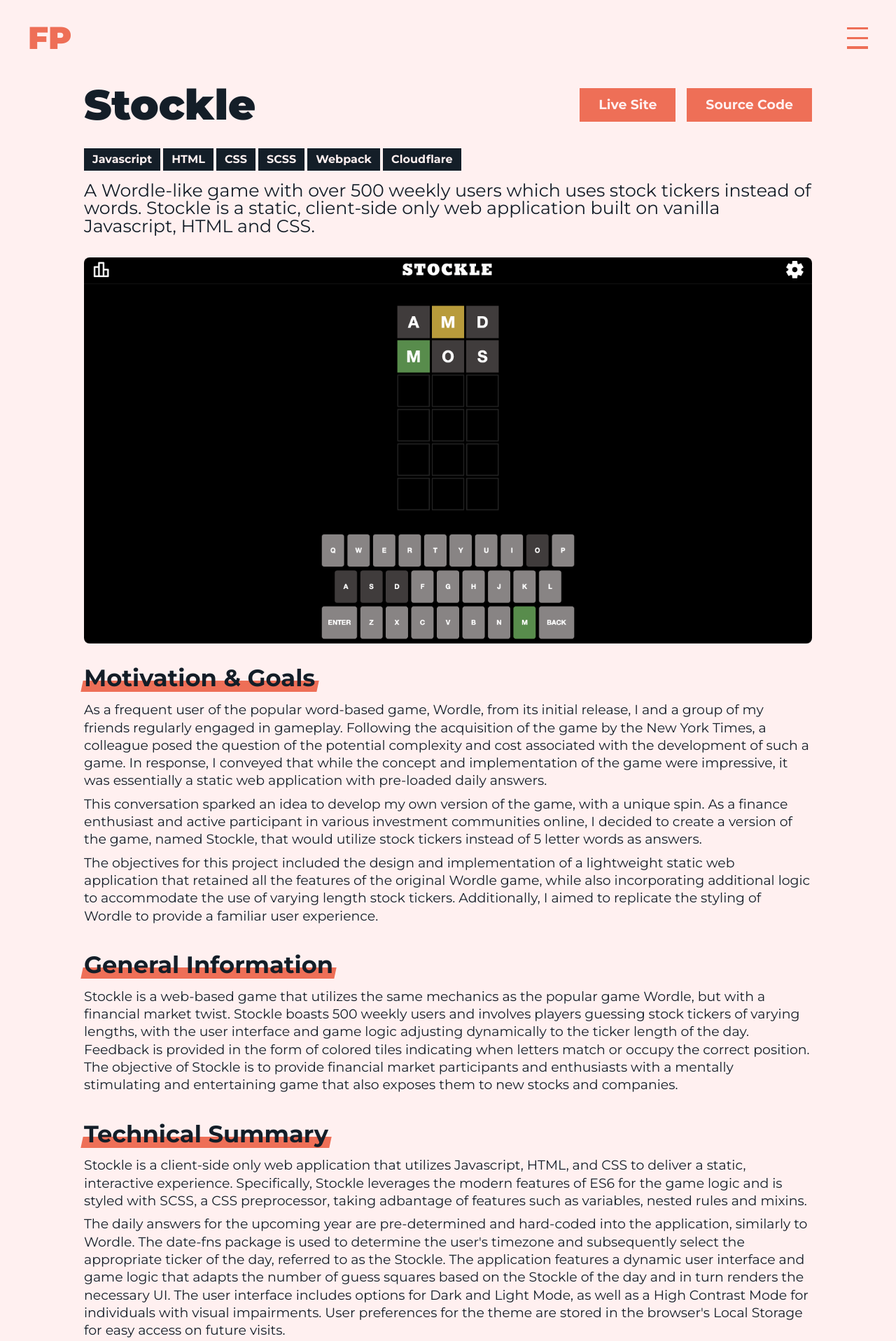
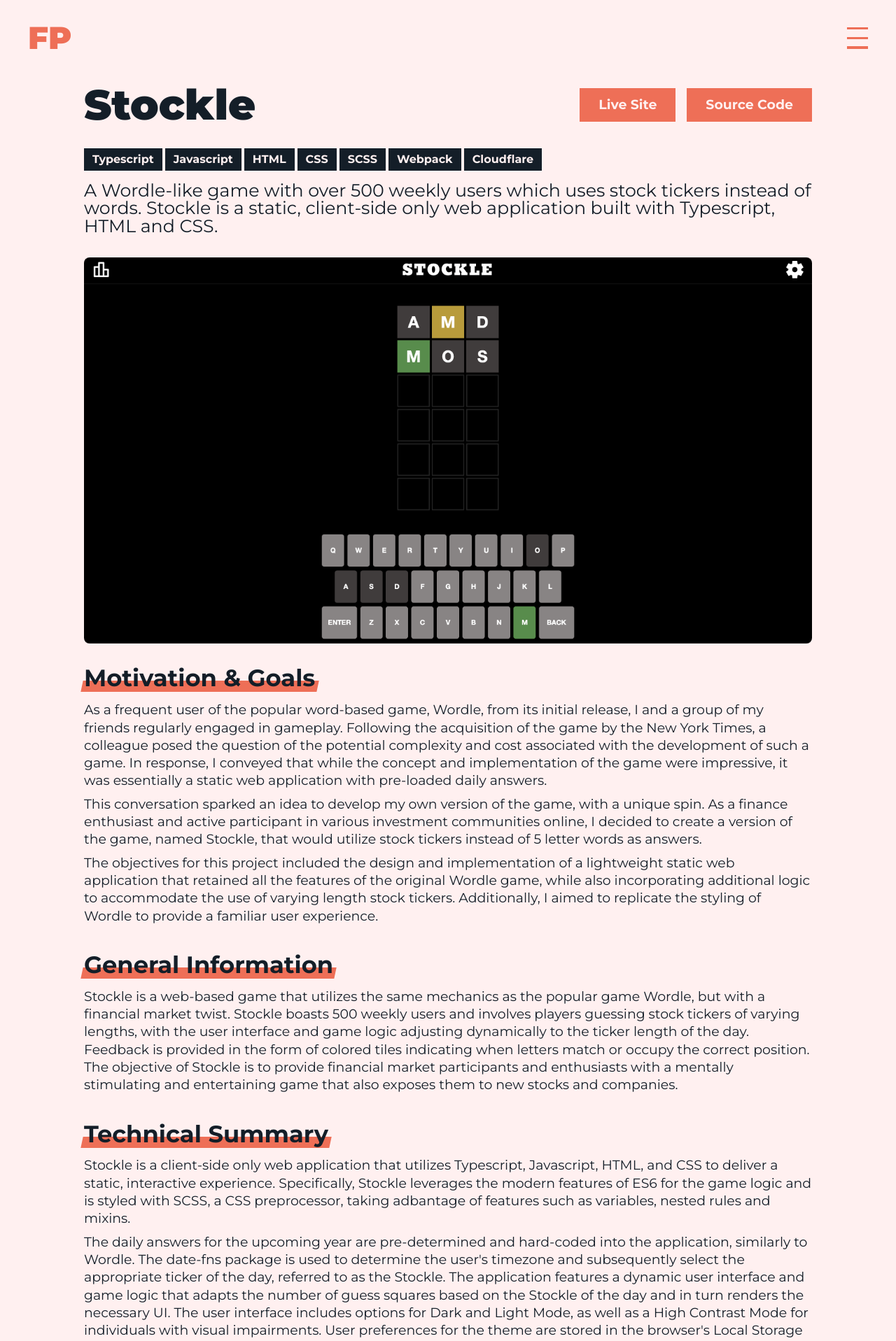
Before and after one commit to llleeeaaannn/portfolio, a React (Create React App) app: page /medicle in a window 1280 px wide. Shown: the top 1917 px of the page at 70% size. Built offline with nearby package versions, Linux system fonts and the light colour scheme.

Commit message:
Updated Stockle technologies in projhect data file

```diff
--- a/src/data/projectData.js
+++ b/src/data/projectData.js
@@ -19,12 +19,12 @@ const template = {
 const stockleData = {
   name: 'Stockle',
   type: 'Personal Project',
-  shortDescription: "A Wordle-like game with over 500 weekly users which uses stock tickers instead of words. Stockle is a static, client-side only web application built on vanilla Javascript, HTML and CSS.",
-  longDescription: "Stockle is a static, client-side-only web application built on vanilla Javascript, HTML, CSS and SCSS. Stockle was built to function almost identically to the popular game Wordle. Wordle is a web-based word game. Players have six attempts to guess a five-letter word, with feedback given for each guess in the form of coloured tiles indicating when letters match or occupy the correct position. Wordle has a single daily solution, with all players attempting to guess the same word. Stockle relies on the same concept but rather than using any five-letter word the potential answers are stock tickers of various lengths and the UI and game logic dynamically adjust to the ticker length of the day. The purpose of Stockle is to allow financial market participants and enthusiasts to play a fun and mentally stimulating stock market related game which also exposes them to new stocks and companies they were otherwise unaware of.",
-  technologies: ['Javascript', 'HTML', 'CSS', 'SCSS', 'Webpack', 'Cloudflare'],
+  shortDescription: "A Wordle-like game with over 500 weekly users which uses stock tickers instead of words. Stockle is a static, client-side only web application built with Typescript, HTML and CSS.",
+  longDescription: "Stockle is a static, client-side-only web application built on Typescript, HTML, CSS and SCSS. Stockle was built to function almost identically to the popular game Wordle. Wordle is a web-based word game. Players have six attempts to guess a five-letter word, with feedback given for each guess in the form of coloured tiles indicating when letters match or occupy the correct position. Wordle has a single daily solution, with all players attempting to guess the same word. Stockle relies on the same concept but rather than using any five-letter word the potential answers are stock tickers of various lengths and the UI and game logic dynamically adjust to the ticker length of the day. The purpose of Stockle is to allow financial market participants and enthusiasts to play a fun and mentally stimulating stock market related game which also exposes them to new stocks and companies they were otherwise unaware of.",
+  technologies: ['Typescript', 'Javascript', 'HTML', 'CSS', 'SCSS', 'Webpack', 'Cloudflare'],
   goals: ["As a frequent user of the popular word-based game, Wordle, from its initial release, I and a group of my friends regularly engaged in gameplay. Following the acquisition of the game by the New York Times, a colleague posed the question of the potential complexity and cost associated with the development of such a game. In response, I conveyed that while the concept and implementation of the game were impressive, it was essentially a static web application with pre-loaded daily answers.", "This conversation sparked an idea to develop my own version of the game, with a unique spin. As a finance enthusiast and active participant in various investment communities online, I decided to create a version of the game, named Stockle, that would utilize stock tickers instead of 5 letter words as answers.", "The objectives for this project included the design and implementation of a lightweight static web application that retained all the features of the original Wordle game, while also incorporating additional logic to accommodate the use of varying length stock tickers. Additionally, I aimed to replicate the styling of Wordle to provide a familiar user experience."],
   general: ["Stockle is a web-based game that utilizes the same mechanics as the popular game Wordle, but with a financial market twist. Stockle boasts 500 weekly users and involves players guessing stock tickers of varying lengths, with the user interface and game logic adjusting dynamically to the ticker length of the day. Feedback is provided in the form of colored tiles indicating when letters match or occupy the correct position. The objective of Stockle is to provide financial market participants and enthusiasts with a mentally stimulating and entertaining game that also exposes them to new stocks and companies."],
-  technical: ["Stockle is a client-side only web application that utilizes Javascript, HTML, and CSS to deliver a static, interactive experience. Specifically, Stockle leverages the modern features of ES6 for the game logic and is styled with SCSS, a CSS preprocessor, taking adbantage of features such as variables, nested rules and mixins.", "The daily answers for the upcoming year are pre-determined and hard-coded into the application, similarly to Wordle. The date-fns package is used to determine the user's timezone and subsequently select the appropriate ticker of the day, referred to as the Stockle. The application features a dynamic user interface and game logic that adapts the number of guess squares based on the Stockle of the day and in turn renders the necessary UI. The user interface includes options for Dark and Light Mode, as well as a High Contrast Mode for individuals with visual impairments. User preferences for the theme are stored in the browser's Local Storage for easy access on future visits.", "The application also includes statistic tracking, such as wins, games played, results, and win streaks, which are stored in the browser's Local Storage for easy tracking without the need for a cumbersome login process that could negatively impact user adoption. Users can also share their results with others through the application-generated and formatted text after each game."],
+  technical: ["Stockle is a client-side only web application that utilizes Typescript, Javascript, HTML, and CSS to deliver a static, interactive experience. Specifically, Stockle leverages the modern features of ES6 for the game logic and is styled with SCSS, a CSS preprocessor, taking adbantage of features such as variables, nested rules and mixins.", "The daily answers for the upcoming year are pre-determined and hard-coded into the application, similarly to Wordle. The date-fns package is used to determine the user's timezone and subsequently select the appropriate ticker of the day, referred to as the Stockle. The application features a dynamic user interface and game logic that adapts the number of guess squares based on the Stockle of the day and in turn renders the necessary UI. The user interface includes options for Dark and Light Mode, as well as a High Contrast Mode for individuals with visual impairments. User preferences for the theme are stored in the browser's Local Storage for easy access on future visits.", "The application also includes statistic tracking, such as wins, games played, results, and win streaks, which are stored in the browser's Local Storage for easy tracking without the need for a cumbersome login process that could negatively impact user adoption. Users can also share their results with others through the application-generated and formatted text after each game."],
   todo: ["Enhance the current statistic tracking capabilities beyond those offered by Stockle (or Wordle) by incorporating tracking of user-specific metrics such as the most frequently guessed letters, stock tickers, and other relevant trends.", "Investigate and integrate with a suitable API that provides an up-to-date list of all current US stock tickers to replace the current static list, thereby eliminating the need for manual updates to the tickers, and ensure the application's functionality remains current."],
   link: '/stockle',
   live: 'https://www.stockle.org/',
```
